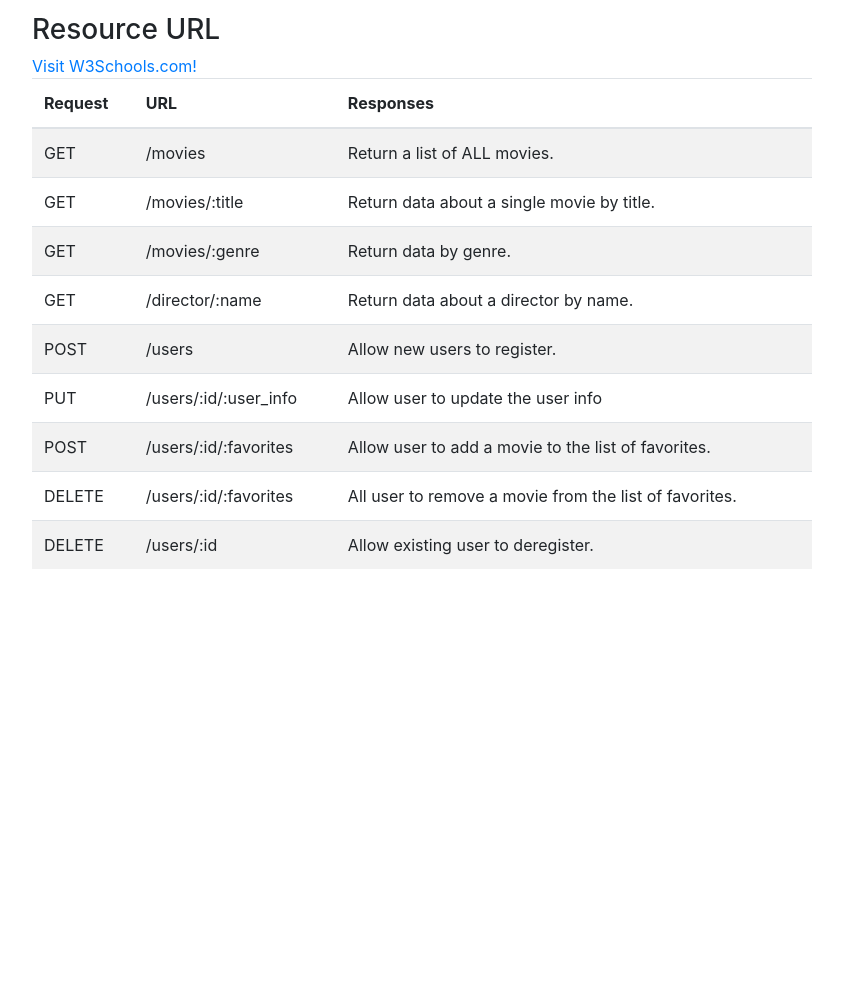
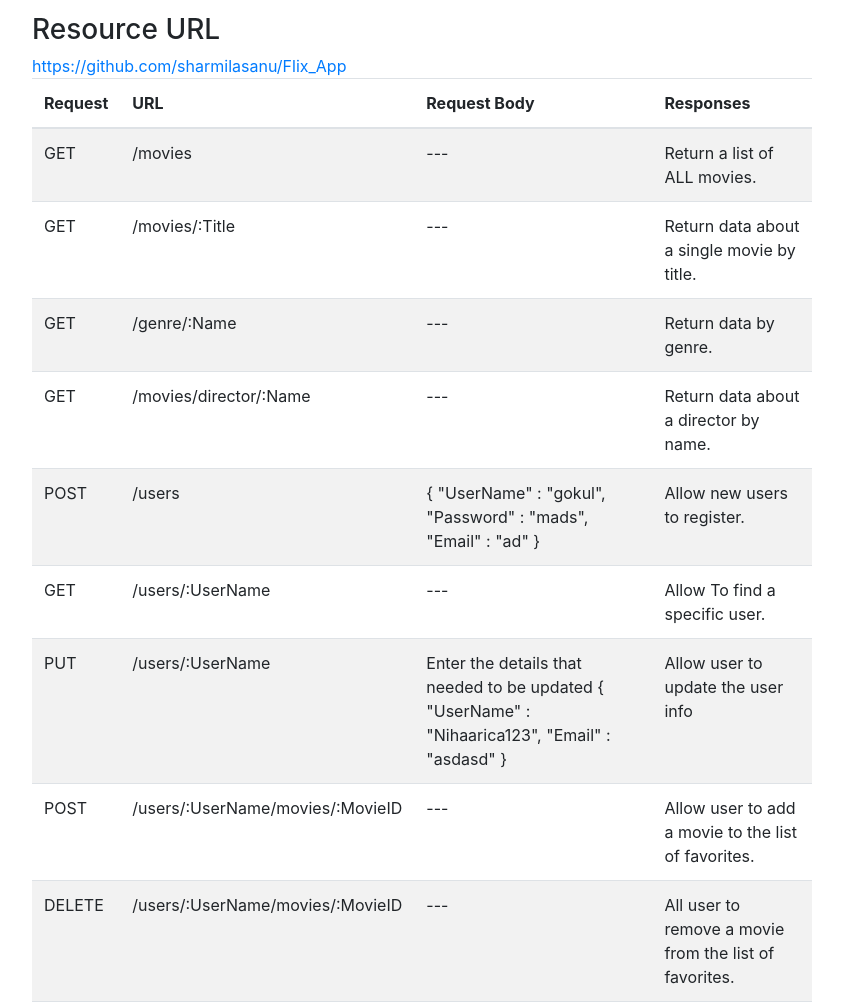
Before and after one commit to sharmilasanu/Flix_App, a website: page public/documentation.html in a window 1280 px wide. Shown: the part 381-1386 px from the top of the page, without its empty margins (218-1061 px from the left). Before the commit the page ends 966 px from the top, so only its background shows below. Drawn offline with nearby package versions, Linux system fonts and the light colour scheme.

Commit message:
docs :   Documented formats for Mangoose

```diff
--- a/public/documentation.html
+++ b/public/documentation.html
@@ -2,7 +2,7 @@
 <html lang=en>
   <meta charset="utf-8">
   <link rel="stylesheet" href="https://stackpath.bootstrapcdn.com/bootstrap/4.3.1/css/bootstrap.min.css" integrity="sha384-ggOyR0iXCbMQv3Xipma34MD+dH/1fQ784/j6cY/iJTQUOhcWr7x9JvoRxT2MZw1T" crossorigin="anonymous">
-   <body style = "margin-left: 250px; margin-right : 250px">
+   <body style = "margin-left: 250px; margin-right : 250px; margin-top: 100x">
        <h1>My Flix API</h1>
        <p> My flix API has the following essential fetaures</p>
       <h3> Essential Features</h3>
@@ -24,13 +24,14 @@
         </li>
        </ul>
        <h3> Resource URL</h3>
-       <a href="https://www.w3schools.com/">Visit W3Schools.com!</a>
+       <a href="https://github.com/sharmilasanu/Flix_App">https://github.com/sharmilasanu/Flix_App</a>
 
     <table class= "table table-striped">
         <thead>
           <tr>
             <th>Request</th>
             <th>URL</th>
+            <th>Request Body</th>
             <th>Responses</th>
           </tr>
         </thead>
@@ -39,46 +40,70 @@
           <tr>
             <td>GET</td>
             <td>/movies</td>
+            <td> --- </td>
             <td>Return a list of ALL movies.</td>
           </tr>
           <tr>
             <td>GET</td>
-            <td>/movies/:title</td>
+            <td>/movies/:Title</td>
+            <td>---</td>
             <td>Return data about a single movie by title.</td>
           </tr>
           <tr>
             <td>GET</td>
-            <td>/movies/:genre</td>
+            <td>/genre/:Name</td>
+            <td>---</td>
             <td>Return data by genre.</td>
           </tr>
           <tr>
             <td>GET</td>
-            <td>/director/:name</td>
+            <td>/movies/director/:Name</td>
+            <td>---</td>
             <td>Return data about a director by name.</td>
           </tr>
           <tr>
             <td>POST</td>
             <td>/users</td>
+            <td>
+               {
+              "UserName" : "gokul",
+              "Password" : "mads",
+              "Email" : "ad"
+          }</td>
             <td>Allow new users to register.</td>
           </tr>
           <tr>
+            <td>GET</td>
+            <td>/users/:UserName</td>
+            <td> ---</td>
+            <td>Allow To find a specific user.</td>
+          </tr>
+          <tr>
             <td>PUT</td>
-            <td>/users/:id/:user_info</td>
+            <td>/users/:UserName</td>
+            <td> Enter the details that needed to be updated
+              {
+              "UserName" : "Nihaarica123",
+              "Email" : "asdasd"
+          }</td>
             <td>Allow user to update the user info</td>
           </tr>
           <tr>
             <td>POST</td>
-            <td>/users/:id/:favorites</td>
+            <td>/users/:UserName/movies/:MovieID</td>
+            <td> ---</td>
             <td>Allow user to add a movie to the list of favorites.</td>
           </tr>
           <tr>
             <td>DELETE</td>
-            <td>/users/:id/:favorites</td>
+            <td>/users/:UserName/movies/:MovieID</td>
+            <td> ---</td>
             <td>All user to remove a movie from the list of favorites.</td>
           </tr>
           <tr>
             <td>DELETE</td>
-            <td>/users/:id</td>
+            <td>/users/:UserName</td>
+            <td> ---</td>
             <td>Allow existing user to deregister.</td>
           </tr>
         </tbody>
```
